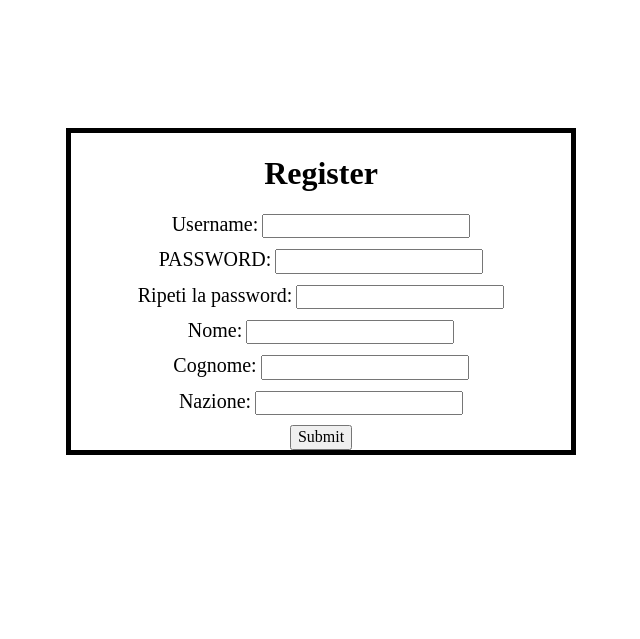
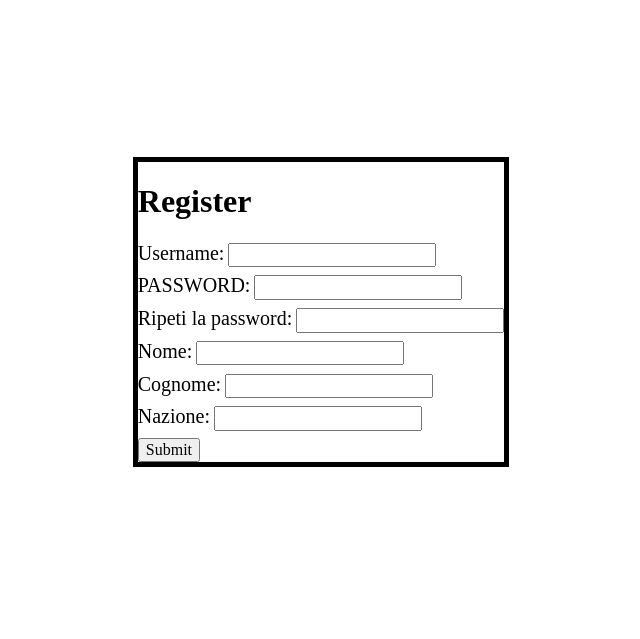
Before and after one commit to IMRC21/ecommerce, a PHP site: page /ecommerce/login.php?login=1 in a window 1280 px wide. Shown: the part 127-766 px from the top of the page, without its empty margins (319-959 px from the left). Run offline with PHP 8.4, Linux system fonts and the light colour scheme.

Commit message:
Aggiustamenti

```diff
--- /dev/null
+++ b/components/esci.php
@@ -0,0 +1,5 @@
+<?php
+    include "head.php";
+    unset($_SESSION["id_u"]);
+    header('Location: http://localhost:8889/ecommerce/login.php?login=true');
+?>
--- a/components/header.php
+++ b/components/header.php
@@ -1,4 +1,3 @@
-
 <style>
     a{
         color: black;
@@ -75,6 +74,10 @@
                 <a href="http://localhost:8889/ecommerce/profilo.php">
                     Bentornato, <?php echo $_SESSION["nome"] ?>
                 </a>
+                <br>
+                <a href="http://localhost:8889/ecommerce/components/esci.php">
+                    Esci
+                </a>
             <?php
                 }else{
             ?>
--- a/js/controllo.js
+++ b/js/controllo.js
@@ -1 +1,5 @@
-console.log("DIOOOO");
+function controllo(){
+    var usr = Document.getElementsByName("usr");
+    console.log(usr);
+    return true;
+}
--- a/login.php
+++ b/login.php
@@ -10,11 +10,17 @@
     .separate label{
         font-size: 20px;
     }
+    #parent{
+        height: 80%;
+        display: flex;
+        justify-content: center;
+        align-items: center;
+    }
     #child{
         border: solid black 5px;
         max-height: 500px;
         max-width: 500px;
-        margin-top: 10%;
+
     }
 </style>
 
@@ -22,15 +28,17 @@
     include "components/head.php";
     include "components/header.php";
     $riceviRichiesta = $_GET["login"];
+    echo '<script src="controllo.js"></script>';
     if($riceviRichiesta == "true"){
-        echo '<center>
-                <form id="child" action="components/check.php" method="POST">
+        echo '
+            <div id="parent">
+                <form id="child" onsubmit="return controllo()" action="components/check.php" method="POST">
                     <h1>
                         Login
                     </h1>
                     <div class="separate">
                         <label>Username:</label>
-                        <input type="text" name="usr" />
+                        <input type="text" name="usr" i/>
                     </div>
                     <div class="separate">
                         <label>Password:</label>
@@ -44,11 +52,12 @@
                         <input type="submit" />
                     </div>
                 </form>
-            </center>'
+            </div>
+            '
             ;
     }else{
         echo '
-            <center>
+        <div id="parent">
             <script src="js/controllo.js"></script>
             <form id="child" action="components/invia.php" method="POST">
                 <h1>
@@ -84,7 +93,7 @@
                 </div>
 
             </form>
-
-            </center>';
+        </div>
+            ';
     }
 ?>
```
